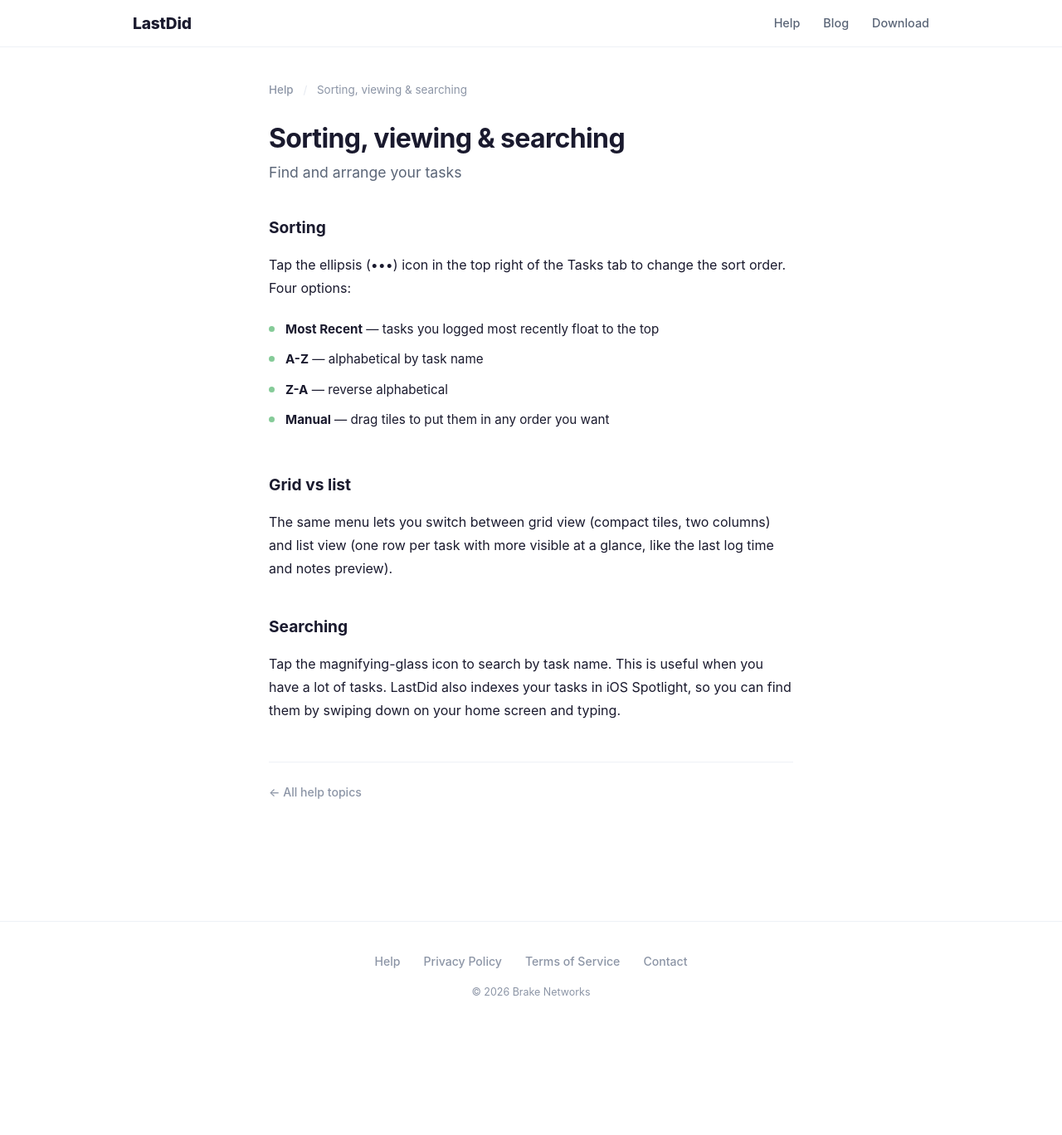
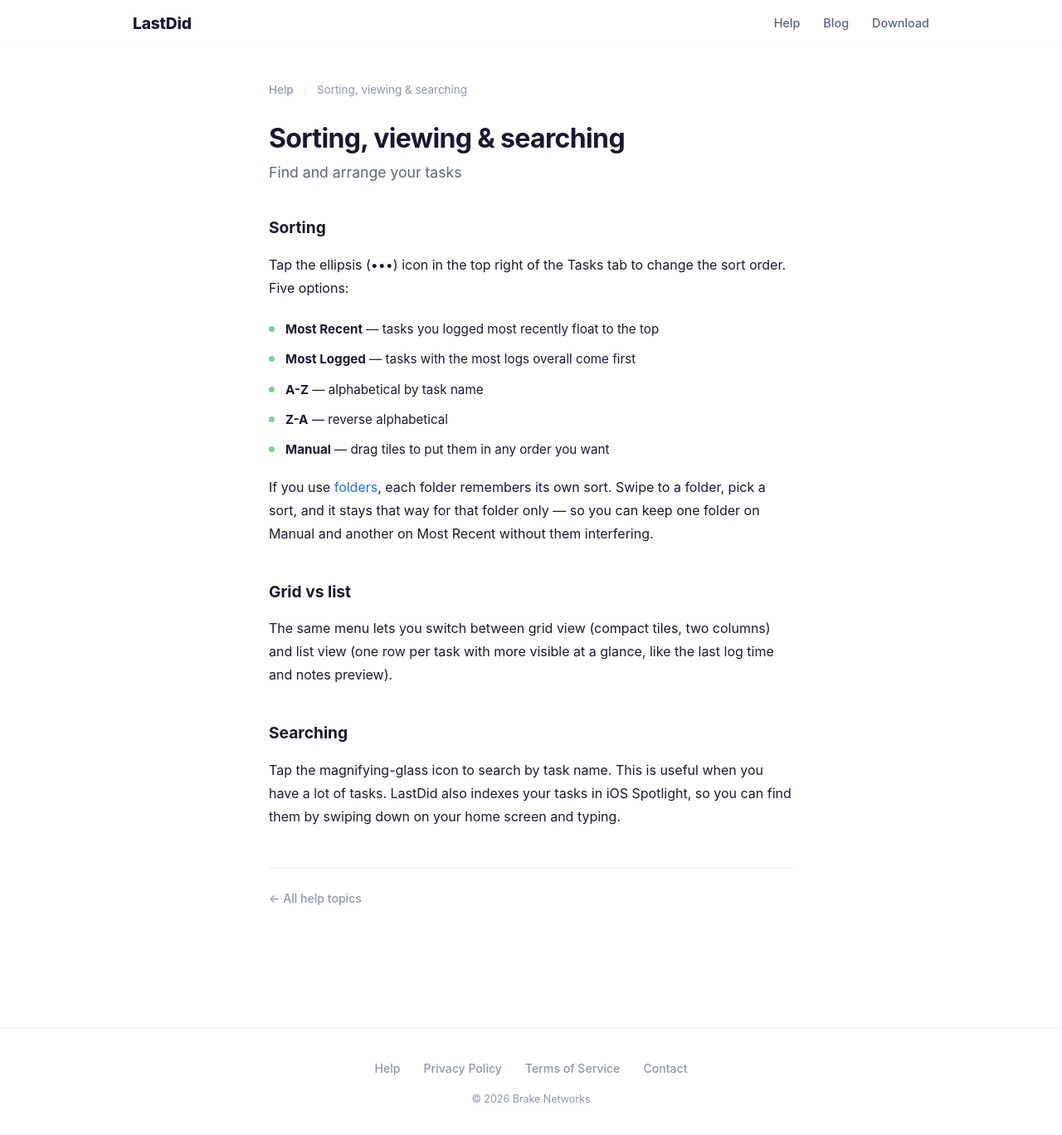
Before and after one commit to jbrake/lastdid-site, a Jekyll site: the page built from help/sorting-viewing-searching.html, in a window 1280 px wide and 1371 px high. Shown: the top 1368 px of the window at 83% size. Built offline with Jekyll 4.4.1, drawn with Linux system fonts in a browser that asks for light colours.

Commit message:
Document per-folder sort order in help pages
Sorting page now lists five options (adds the previously undocumented
Most Logged) and notes each folder remembers its own sort. Folders page
cross-references the sort topic.

Co-Authored-By: Claude Opus 4.7 (1M context) <noreply@anthropic.com>

```diff
--- a/help/folders.html
+++ b/help/folders.html
@@ -23,3 +23,7 @@ description: "Group related tasks together in LastDid using folders."
     <li>Long-press a task &rarr; Move to Folder (or Change Folder, if it's already in one) to put it somewhere else</li>
     <li>Long-press a task that's currently in a folder &rarr; Remove from Folder to take it back to the top level</li>
 </ul>
+
+<h2>Per-folder sorting</h2>
+
+<p>Each folder remembers its own <a href="{{ '/help/sorting-viewing-searching' | relative_url }}">sort order</a> independently. Pick Manual in one folder and Most Recent in another, and each stays put when you swipe between them.</p>
--- a/help/sorting-viewing-searching.html
+++ b/help/sorting-viewing-searching.html
@@ -7,14 +7,17 @@ description: "Find and arrange your tasks in LastDid with sort orders, view mode
 
 <h2>Sorting</h2>
 
-<p>Tap the ellipsis (&bull;&bull;&bull;) icon in the top right of the Tasks tab to change the sort order. Four options:</p>
+<p>Tap the ellipsis (&bull;&bull;&bull;) icon in the top right of the Tasks tab to change the sort order. Five options:</p>
 
 <ul class="guide-list">
     <li><strong>Most Recent</strong> — tasks you logged most recently float to the top</li>
+    <li><strong>Most Logged</strong> — tasks with the most logs overall come first</li>
     <li><strong>A-Z</strong> — alphabetical by task name</li>
     <li><strong>Z-A</strong> — reverse alphabetical</li>
     <li><strong>Manual</strong> — drag tiles to put them in any order you want</li>
 </ul>
+
+<p>If you use <a href="{{ '/help/folders' | relative_url }}">folders</a>, each folder remembers its own sort. Swipe to a folder, pick a sort, and it stays that way for that folder only — so you can keep one folder on Manual and another on Most Recent without them interfering.</p>
 
 <h2>Grid vs list</h2>
 
```
